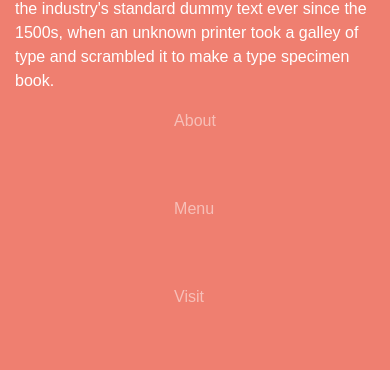
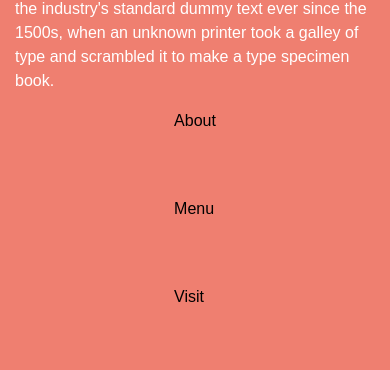
Before and after one commit to mond0040/midterm_project, a website: page index.html in a window 390 px wide. Shown: the part 4011-4381 px from the top of the page. Drawn offline with nearby package versions, Linux system fonts and the light colour scheme; a web font is replaced by a local one.

Commit message:
mobile menu text color

```diff
--- a/scss/grindhouse.scss
+++ b/scss/grindhouse.scss
@@ -198,6 +198,9 @@
   .menu-title::after{
     display: none;
   }
+  .nav-link {
+    color: #000000;
+}
  }
 
 
```
Also changed, not shown: css/grindhouse.css, css/min/grindhouse.css.
